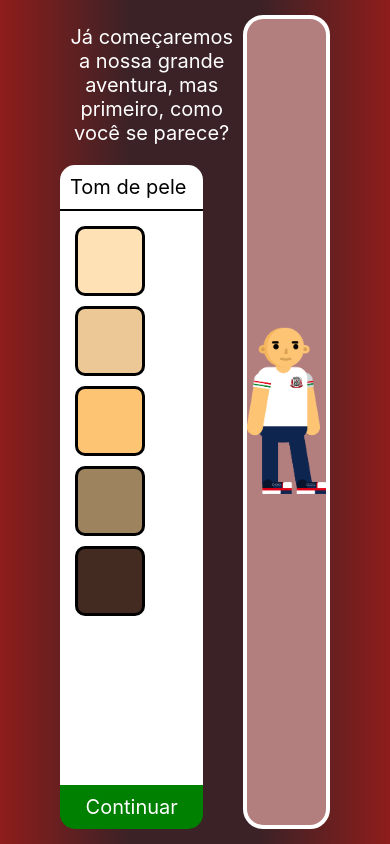
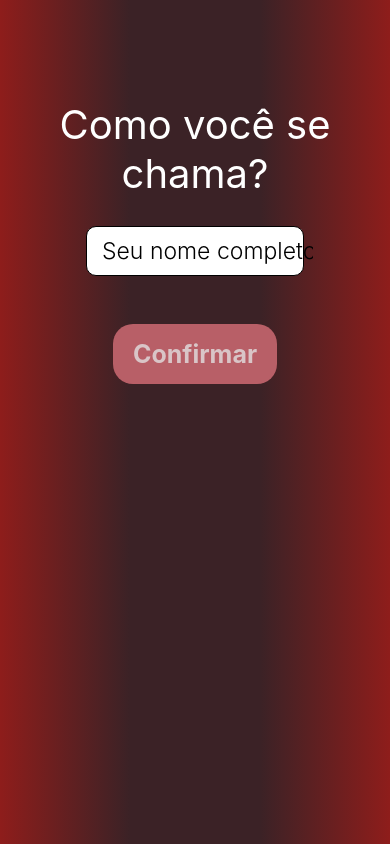
Before and after one commit to LuizAugustoGrein/mafra-le, a React Native app: screen /NamePage in a window 390 px wide. Built offline with nearby package versions, Linux system fonts and the light colour scheme.

Commit message:
auth-save

```diff
--- a/App.js
+++ b/App.js
@@ -8,6 +8,7 @@ import SplashScreenPage from './src/screens/SplashScreenPage';
 import HomePage from './src/screens/HomePage';
 import EnterFormPage from './src/screens/EnterFormPage';
 import AvatarPage from './src/screens/AvatarPage';
+import NamePage from './src/screens/NamePage';
 
 const Stack = createNativeStackNavigator();
 
@@ -17,11 +18,12 @@ export default function App() {
   return (
     <NavigationContainer>
       <AuthProvider>
-        <Stack.Navigator screenOptions={{ headerShown: false }} initialRouteName='AvatarPage' >
+        <Stack.Navigator screenOptions={{ headerShown: false }} initialRouteName='SplashScreenPage' >
           <Stack.Screen name={"SplashScreenPage"} component={SplashScreenPage} />
           <Stack.Screen name={"HomePage"} component={HomePage} />
           <Stack.Screen name={"EnterFormPage"} component={EnterFormPage} />
           <Stack.Screen name={"AvatarPage"} component={AvatarPage} />
+          <Stack.Screen name={"NamePage"} component={NamePage} />
         </Stack.Navigator>
       </AuthProvider>
     </NavigationContainer>
--- a/package.json
+++ b/package.json
@@ -13,6 +13,7 @@
     "@react-navigation/drawer": "^6.6.9",
     "@react-navigation/native": "^6.1.12",
     "@react-navigation/native-stack": "^6.9.20",
+    "axios": "^1.6.8",
     "expo": "~50.0.7",
     "expo-linear-gradient": "^12.7.2",
     "expo-screen-orientation": "^6.4.1",
--- a/src/contexts/auth.js
+++ b/src/contexts/auth.js
@@ -1,6 +1,7 @@
 import React, { createContext, useState, useEffect } from 'react';
 import { useNavigation } from '@react-navigation/native';
 import AsyncStorage from '@react-native-async-storage/async-storage';
+import axios from 'axios';
 
 export const AuthContext = createContext();
 
@@ -11,20 +12,80 @@ function AuthProvider({children}) {
     const [user, setUser] = useState();
 
     async function verifyLogin (registrationNumber = null, schoolClass = null) {
-        await AsyncStorage.setItem('registrationNumber', '');
-        await AsyncStorage.setItem('schoolClass', '');
+        // await AsyncStorage.setItem('registrationNumber', '');
+        // await AsyncStorage.setItem('schoolClass', '');
         if (registrationNumber && schoolClass) {
-            // login pelo form
-            await AsyncStorage.setItem('registrationNumber', registrationNumber);
-            await AsyncStorage.setItem('schoolClass', schoolClass.toString());
-            navigation.navigate('AvatarPage');
+            const response = await axios.post('https://luizgrein.com/projects/mafra-le/api/users/login', {
+                registration_number: registrationNumber,
+                class: schoolClass
+            });
+            if (response.data.success) {
+                setUser(response.data.user);
+                await AsyncStorage.setItem('registrationNumber', registrationNumber);
+                await AsyncStorage.setItem('schoolClass', schoolClass.toString());
+                if (!response.data.user.avatar_skin) {
+                    navigation.navigate('AvatarPage');
+                } else if (!response.data.user.name) {
+                    navigation.navigate('NamePage');
+                }
+            }
         } else {
             const storageRegistrationNumber = await AsyncStorage.getItem('registrationNumber');
             const storageSchoolClass = await AsyncStorage.getItem('schoolClass');
             if (storageRegistrationNumber && storageSchoolClass) {
-                navigation.navigate('AvatarPage');
+                const response = await axios.post('https://luizgrein.com/projects/mafra-le/api/users/login', {
+                    registration_number: storageRegistrationNumber,
+                    class: Number(storageSchoolClass)
+                });
+                if (response.data.success) {
+                    setUser(response.data.user);
+                    if (!response.data.user.avatar_skin) {
+                        navigation.navigate('AvatarPage');
+                    } else if (!response.data.user.name) {
+                        navigation.navigate('NamePage');
+                    }
+                }
             } else {
                 navigation.navigate('HomePage');
+            }
+        }
+    }
+
+    async function updateName (name) {
+        if (user.id && name) {
+            const response = await axios.post('https://luizgrein.com/projects/mafra-le/api/users/save-name', {
+                registration_number: user.registration_number,
+                class: user.class,
+                name: name
+            });
+            if (response.data.success) {
+                setUser(response.data.user);
+            }
+        }
+    }
+
+    async function updateAvatar (avatarSkin, avatarEye, avatarHair, avatarHairColor) {
+        console.log({
+            registration_number: user.registration_number,
+            class: user.class,
+            avatar_skin: avatarSkin,
+            avatar_eye: avatarEye,
+            avatar_hair: avatarHair,
+            avatarHairColor: avatarHairColor
+        });
+        if (user.id && avatarSkin && avatarEye && avatarHairColor) {
+            const response = await axios.post('https://luizgrein.com/projects/mafra-le/api/users/save-avatar', {
+                registration_number: user.registration_number,
+                class: user.class,
+                avatar_skin: avatarSkin,
+                avatar_eye: avatarEye,
+                avatar_hair: avatarHair || 0,
+                avatar_hair_color: avatarHairColor
+            });
+            if (response.data.success) {
+                setUser(response.data.user);
+                console.log('deu certo o avatar');
+                navigation.navigate('NamePage');
             }
         }
     }
@@ -36,8 +97,10 @@ function AuthProvider({children}) {
     return (
         <AuthContext.Provider value={{
             verifyLogin,
+            updateName,
+            updateAvatar,
             signOut,
-            user, setUser
+            user
         }}>
             {children}
         </AuthContext.Provider>
--- a/src/screens/AvatarPage.js
+++ b/src/screens/AvatarPage.js
@@ -1,17 +1,15 @@
-import { StatusBar } from 'expo-status-bar';
 import { StyleSheet, Text, View, ScrollView, React } from 'react-native';
 import { LinearGradient } from 'expo-linear-gradient';
 import { Image, TouchableOpacity } from 'react-native';
-import { useCallback, useEffect, useState } from 'react';
-import CustomButton from '../components/CustomButton';
+import { useCallback, useEffect, useState, useContext } from 'react';
 import WelcomeDescription from '../components/WelcomeDescription';
-import LogoImage from '../components/LogoImage';
-import { CustomTextInput } from '../components/CustomTextInput';
 import * as ScreenOrientation from "expo-screen-orientation";
 
 import { useNavigation } from '@react-navigation/native';
 
 import { useFocusEffect } from '@react-navigation/native';
+
+import { AuthContext } from '../contexts/auth';
 
 import SkinColor from '../avatar/SkinColor';
 import Hair from '../avatar/Hair';
@@ -26,10 +24,12 @@ const hairImages = {
 
 export default function AvatarPage () {
 
+  const { updateAvatar } = useContext(AuthContext);
+
   const [skinColor, setSkinColor] = useState(3);
-  const [eyeColor, setEyeColor] = useState(0);
+  const [eyeColor, setEyeColor] = useState(10);
   const [hairType, setHairType] = useState(0);
-  const [hairColor, setHairColor] = useState(0);
+  const [hairColor, setHairColor] = useState(10);
 
   const [step, setStep] = useState(1);
 
@@ -64,11 +64,11 @@ export default function AvatarPage () {
                 </View>
                 <ScrollView style={styles.choseOptionScroll}>
                   <View style={styles.choseOptionContent}>
-                    <TouchableOpacity style={[styles.skinOption, { backgroundColor: '#FFE1B6' }]} onPress={() => setSkinColor(1)}></TouchableOpacity>
-                    <TouchableOpacity style={[styles.skinOption, { backgroundColor: '#EBC896' }]} onPress={() => setSkinColor(2)}></TouchableOpacity>
-                    <TouchableOpacity style={[styles.skinOption, { backgroundColor: '#FDC473' }]} onPress={() => setSkinColor(3)}></TouchableOpacity>
-                    <TouchableOpacity style={[styles.skinOption, { backgroundColor: '#9D835E' }]} onPress={() => setSkinColor(4)}></TouchableOpacity>
-                    <TouchableOpacity style={[styles.skinOption, { backgroundColor: '#442B22' }]} onPress={() => setSkinColor(5)}></TouchableOpacity>
+                    <TouchableOpacity style={[styles.avatarOption, { backgroundColor: '#FFE1B6' }, (skinColor == 1) ? styles.avatarOptionSelected : {}]} onPress={() => setSkinColor(1)}></TouchableOpacity>
+                    <TouchableOpacity style={[styles.avatarOption, { backgroundColor: '#EBC896' }, (skinColor == 2) ? styles.avatarOptionSelected : {}]} onPress={() => setSkinColor(2)}></TouchableOpacity>
+                    <TouchableOpacity style={[styles.avatarOption, { backgroundColor: '#FDC473' }, (skinColor == 3) ? styles.avatarOptionSelected : {}]} onPress={() => setSkinColor(3)}></TouchableOpacity>
+                    <TouchableOpacity style={[styles.avatarOption, { backgroundColor: '#9D835E' }, (skinColor == 4) ? styles.avatarOptionSelected : {}]} onPress={() => setSkinColor(4)}></TouchableOpacity>
+                    <TouchableOpacity style={[styles.avatarOption, { backgroundColor: '#442B22' }, (skinColor == 5) ? styles.avatarOptionSelected : {}]} onPress={() => setSkinColor(5)}></TouchableOpacity>
                   </View>
                 </ScrollView>
               </>
@@ -80,16 +80,16 @@ export default function AvatarPage () {
                 </View>
                 <ScrollView style={styles.choseOptionScroll}>
                   <View style={styles.choseOptionContent}>
-                    <TouchableOpacity style={[styles.skinOption, { backgroundColor: '#663300' }]} onPress={() => setEyeColor(1)}></TouchableOpacity>
-                    <TouchableOpacity style={[styles.skinOption, { backgroundColor: '#0000FF' }]} onPress={() => setEyeColor(2)}></TouchableOpacity>
-                    <TouchableOpacity style={[styles.skinOption, { backgroundColor: '#008000' }]} onPress={() => setEyeColor(3)}></TouchableOpacity>
-                    <TouchableOpacity style={[styles.skinOption, { backgroundColor: '#808080' }]} onPress={() => setEyeColor(4)}></TouchableOpacity>
-                    <TouchableOpacity style={[styles.skinOption, { backgroundColor: '#FFBF00' }]} onPress={() => setEyeColor(5)}></TouchableOpacity>
-                    <TouchableOpacity style={[styles.skinOption, { backgroundColor: '#D4AF37' }]} onPress={() => setEyeColor(6)}></TouchableOpacity>
-                    <TouchableOpacity style={[styles.skinOption, { backgroundColor: '#996633' }]} onPress={() => setEyeColor(7)}></TouchableOpacity>
-                    <TouchableOpacity style={[styles.skinOption, { backgroundColor: '#8A2BE2' }]} onPress={() => setEyeColor(8)}></TouchableOpacity>
-                    <TouchableOpacity style={[styles.skinOption, { backgroundColor: '#FF0000' }]} onPress={() => setEyeColor(9)}></TouchableOpacity>
-                    <TouchableOpacity style={[styles.skinOption, { backgroundColor: '#000000' }]} onPress={() => setEyeColor(10)}></TouchableOpacity>
+                    <TouchableOpacity style={[styles.avatarOption, { backgroundColor: '#663300' }, (eyeColor == 1) ? styles.avatarOptionSelected : {}]} onPress={() => setEyeColor(1)}></TouchableOpacity>
+                    <TouchableOpacity style={[styles.avatarOption, { backgroundColor: '#0000FF' }, (eyeColor == 2) ? styles.avatarOptionSelected : {}]} onPress={() => setEyeColor(2)}></TouchableOpacity>
+                    <TouchableOpacity style={[styles.avatarOption, { backgroundColor: '#008000' }, (eyeColor == 3) ? styles.avatarOptionSelected : {}]} onPress={() => setEyeColor(3)}></TouchableOpacity>
+                    <TouchableOpacity style={[styles.avatarOption, { backgroundColor: '#808080' }, (eyeColor == 4) ? styles.avatarOptionSelected : {}]} onPress={() => setEyeColor(4)}></TouchableOpacity>
+                    <TouchableOpacity style={[styles.avatarOption, { backgroundColor: '#FFBF00' }, (eyeColor == 5) ? styles.avatarOptionSelected : {}]} onPress={() => setEyeColor(5)}></TouchableOpacity>
+                    <TouchableOpacity style={[styles.avatarOption, { backgroundColor: '#D4AF37' }, (eyeColor == 6) ? styles.avatarOptionSelected : {}]} onPress={() => setEyeColor(6)}></TouchableOpacity>
+                    <TouchableOpacity style={[styles.avatarOption, { backgroundColor: '#996633' }, (eyeColor == 7) ? styles.avatarOptionSelected : {}]} onPress={() => setEyeColor(7)}></TouchableOpacity>
+                    <TouchableOpacity style={[styles.avatarOption, { backgroundColor: '#8A2BE2' }, (eyeColor == 8) ? styles.avatarOptionSelected : {}]} onPress={() => setEyeColor(8)}></TouchableOpacity>
+                    <TouchableOpacity style={[styles.avatarOption, { backgroundColor: '#FF0000' }, (eyeColor == 9) ? styles.avatarOptionSelected : {}]} onPress={() => setEyeColor(9)}></TouchableOpacity>
+                    <TouchableOpacity style={[styles.avatarOption, { backgroundColor: '#000000' }, (eyeColor == 10) ? styles.avatarOptionSelected : {}]} onPress={() => setEyeColor(10)}></TouchableOpacity>
                   </View>
                 </ScrollView>
               </>
@@ -101,26 +101,26 @@ export default function AvatarPage () {
                 </View>
                 <ScrollView style={styles.choseOptionScroll}>
                   <View style={styles.choseOptionContent}>
-                    <TouchableOpacity style={[styles.hairOption, { backgroundColor: '#ccc' } ]} onPress={() => setHairType(1)}>
+                    <TouchableOpacity style={[styles.hairOption, { backgroundColor: '#ccc' }, (hairType == 1) ? styles.avatarOptionSelected : {} ]} onPress={() => setHairType(1)}>
                       <Image source={hairImages['hair1']} resizeMode="contain" style={{
                         width: '110%',
                         maxHeight: '280%'
                       }} />
                     </TouchableOpacity>
-                    <TouchableOpacity style={[styles.hairOption, { backgroundColor: '#ccc' } ]} onPress={() => setHairType(2)}>
+                    <TouchableOpacity style={[styles.hairOption, { backgroundColor: '#ccc' }, (hairType == 2) ? styles.avatarOptionSelected : {} ]} onPress={() => setHairType(2)}>
                       <Image source={hairImages['hair2']} resizeMode="contain" style={{
                         width: '110%',
                         maxHeight: '280%'
                       }} />
                     </TouchableOpacity>
-                    <TouchableOpacity style={[styles.hairOption, { backgroundColor: '#ccc' } ]} onPress={() => setHairType(3)}>
+                    <TouchableOpacity style={[styles.hairOption, { backgroundColor: '#ccc' }, (hairType == 3) ? styles.avatarOptionSelected : {} ]} onPress={() => setHairType(3)}>
                       <Image source={hairImages['hair3']} resizeMode="contain" style={{
                         width: '110%',
                         maxHeight: '280%',
                         marginLeft: 5
                       }} />
                     </TouchableOpacity>
-                    <TouchableOpacity style={[styles.hairOption, { backgroundColor: '#ccc' } ]} onPress={() => setHairType(4)}>
+                    <TouchableOpacity style={[styles.hairOption, { backgroundColor: '#ccc' }, (hairType == 4) ? styles.avatarOptionSelected : {} ]} onPress={() => setHairType(4)}>
                       <Image source={hairImages['hair4']} resizeMode="contain" style={{
                         width: '110%',
                         maxHeight: '280%'
@@ -137,23 +137,55 @@ export default function AvatarPage () {
                 </View>
                 <ScrollView style={styles.choseOptionScroll}>
                   <View style={styles.choseOptionContent}>
-                    <TouchableOpacity style={[styles.skinOption, { backgroundColor: '#663300' }]} onPress={() => setHairColor(1)}></TouchableOpacity>
-                    <TouchableOpacity style={[styles.skinOption, { backgroundColor: '#0000FF' }]} onPress={() => setHairColor(2)}></TouchableOpacity>
-                    <TouchableOpacity style={[styles.skinOption, { backgroundColor: '#008000' }]} onPress={() => setHairColor(3)}></TouchableOpacity>
-                    <TouchableOpacity style={[styles.skinOption, { backgroundColor: '#808080' }]} onPress={() => setHairColor(4)}></TouchableOpacity>
-                    <TouchableOpacity style={[styles.skinOption, { backgroundColor: '#FFBF00' }]} onPress={() => setHairColor(5)}></TouchableOpacity>
-                    <TouchableOpacity style={[styles.skinOption, { backgroundColor: '#D4AF37' }]} onPress={() => setHairColor(6)}></TouchableOpacity>
-                    <TouchableOpacity style={[styles.skinOption, { backgroundColor: '#996633' }]} onPress={() => setHairColor(7)}></TouchableOpacity>
-                    <TouchableOpacity style={[styles.skinOption, { backgroundColor: '#8A2BE2' }]} onPress={() => setHairColor(8)}></TouchableOpacity>
-                    <TouchableOpacity style={[styles.skinOption, { backgroundColor: '#FF0000' }]} onPress={() => setHairColor(9)}></TouchableOpacity>
-                    <TouchableOpacity style={[styles.skinOption, { backgroundColor: '#000000' }]} onPress={() => setHairColor(10)}></TouchableOpacity>
+                    <TouchableOpacity style={[styles.avatarOption, { backgroundColor: '#663300' }, (hairColor == 1) ? styles.avatarOptionSelected : {}]} onPress={() => setHairColor(1)}></TouchableOpacity>
+                    <TouchableOpacity style={[styles.avatarOption, { backgroundColor: '#0000FF' }, (hairColor == 2) ? styles.avatarOptionSelected : {}]} onPress={() => setHairColor(2)}></TouchableOpacity>
+                    <TouchableOpacity style={[styles.avatarOption, { backgroundColor: '#008000' }, (hairColor == 3) ? styles.avatarOptionSelected : {}]} onPress={() => setHairColor(3)}></TouchableOpacity>
+                    <TouchableOpacity style={[styles.avatarOption, { backgroundColor: '#808080' }, (hairColor == 4) ? styles.avatarOptionSelected : {}]} onPress={() => setHairColor(4)}></TouchableOpacity>
+                    <TouchableOpacity style={[styles.avatarOption, { backgroundColor: '#FFBF00' }, (hairColor == 5) ? styles.avatarOptionSelected : {}]} onPress={() => setHairColor(5)}></TouchableOpacity>
+                    <TouchableOpacity style={[styles.avatarOption, { backgroundColor: '#D4AF37' }, (hairColor == 6) ? styles.avatarOptionSelected : {}]} onPress={() => setHairColor(6)}></TouchableOpacity>
+                    <TouchableOpacity style={[styles.avatarOption, { backgroundColor: '#996633' }, (hairColor == 7) ? styles.avatarOptionSelected : {}]} onPress={() => setHairColor(7)}></TouchableOpacity>
+                    <TouchableOpacity style={[styles.avatarOption, { backgroundColor: '#8A2BE2' }, (hairColor == 8) ? styles.avatarOptionSelected : {}]} onPress={() => setHairColor(8)}></TouchableOpacity>
+                    <TouchableOpacity style={[styles.avatarOption, { backgroundColor: '#FF0000' }, (hairColor == 9) ? styles.avatarOptionSelected : {}]} onPress={() => setHairColor(9)}></TouchableOpacity>
+                    <TouchableOpacity style={[styles.avatarOption, { backgroundColor: '#000000' }, (hairColor == 10) ? styles.avatarOptionSelected : {}]} onPress={() => setHairColor(10)}></TouchableOpacity>
                   </View>
                 </ScrollView>
               </>
             }
-            <TouchableOpacity style={[styles.confirmButton]} onPress={() => { setStep(step + 1); }}>
-                <Text style={styles.confirmButtonText}>Continuar</Text>
-            </TouchableOpacity>
+            {(step == 1) &&
+              <TouchableOpacity style={[styles.confirmButton]} onPress={() => { setStep(step + 1); }}>
+                  <Text style={styles.confirmButtonText}>Continuar</Text>
+              </TouchableOpacity>
+            }
+            {(step == 2) &&
+              <View style={{ display: 'flex', flexDirection: 'row', marginRight: 40 }}>
+                <TouchableOpacity style={[styles.backButtonHalf]} onPress={() => { setStep(step - 1); }}>
+                  <Text style={styles.confirmButtonText}>Voltar</Text>
+                </TouchableOpacity>
+                <TouchableOpacity style={[styles.confirmButtonHalf]} onPress={() => { setStep(step + 1); }}>
+                  <Text style={styles.confirmButtonText}>Continuar</Text>
+                </TouchableOpacity>
+              </View>
+            }
+            {(step == 3) &&
+              <View style={{ display: 'flex', flexDirection: 'row', marginRight: 40 }}>
+                <TouchableOpacity style={[styles.backButtonHalf]} onPress={() => { setStep(step - 1); }}>
+                  <Text style={styles.confirmButtonText}>Voltar</Text>
+                </TouchableOpacity>
+                <TouchableOpacity style={[styles.confirmButtonHalf]} onPress={() => { setStep(step + 1); }}>
+                  <Text style={styles.confirmButtonText}>Continuar</Text>
+                </TouchableOpacity>
+              </View>
+            }
+            {(step == 4) &&
+              <View style={{ display: 'flex', flexDirection: 'row', marginRight: 40 }}>
+                <TouchableOpacity style={[styles.backButtonHalf]} onPress={() => { setStep(step - 1); }}>
+                  <Text style={styles.confirmButtonText}>Voltar</Text>
+                </TouchableOpacity>
+                <TouchableOpacity style={[styles.confirmButtonHalf]} onPress={() => { updateAvatar(skinColor, eyeColor, hairType, hairColor) }}>
+                  <Text style={styles.confirmButtonText}>Confirmar</Text>
+                </TouchableOpacity>
+              </View>
+            }
         </View>
         <View style={styles.previewSection}>
           <SkinColor skinOption={skinColor}></SkinColor>
@@ -243,13 +275,17 @@ const styles = StyleSheet.create({
         height: '100%',
         resizeMode: 'contain',
     },
-    skinOption: {
+    avatarOption: {
         width: 70,
         height: 70,
         margin: 5,
         borderWidth: 3,
         borderColor: 'black',
         borderRadius: 10
+    },
+    avatarOptionSelected: {
+      borderWidth: 5,
+      borderColor: 'green'
     },
     hairOption: {
       width: 100,
@@ -266,6 +302,18 @@ const styles = StyleSheet.create({
         borderBottomLeftRadius: 15,
         borderBottomRightRadius: 15,
     },
+    backButtonHalf: {
+      backgroundColor: '#383838',
+      padding: 10,
+      width: '50%',
+      borderBottomLeftRadius: 15,
+    },
+    confirmButtonHalf: {
+      backgroundColor: 'green',
+      padding: 10,
+      width: '50%',
+      borderBottomRightRadius: 15,
+    },
     confirmButtonText: {
         color: 'white',
         textAlign: 'center',
--- /dev/null
+++ b/src/screens/NamePage.js
@@ -0,0 +1,94 @@
+import { StatusBar } from 'expo-status-bar';
+import { StyleSheet, Text, View, ScrollView, React } from 'react-native';
+import { LinearGradient } from 'expo-linear-gradient';
+import { Image, TouchableOpacity } from 'react-native';
+import { useCallback, useEffect, useState, useContext } from 'react';
+import CustomButton from '../components/CustomButton';
+import WelcomeDescription from '../components/WelcomeDescription';
+import LogoImage from '../components/LogoImage';
+import { CustomTextInput } from '../components/CustomTextInput';
+import * as ScreenOrientation from "expo-screen-orientation";
+
+import { useNavigation } from '@react-navigation/native';
+
+import { useFocusEffect } from '@react-navigation/native';
+
+import { AuthContext } from '../contexts/auth';
+
+export default function NamePage () {
+
+    const { updateName } = useContext(AuthContext);
+
+    const [name, setName] = useState();
+
+    const [isFormOK, setIsFormOK] = useState(false);
+
+    async function lockOrientation () {
+        await ScreenOrientation.lockAsync(
+            ScreenOrientation.OrientationLock.LANDSCAPE
+        );
+    }
+
+    useFocusEffect(
+        useCallback(() => {
+            lockOrientation();
+        }, [])
+    );
+
+    useEffect(() => {
+        if (name && name.length > 6) {
+          setIsFormOK(true);
+        } else {
+          setIsFormOK(false);
+        }
+    }, [name]);
+
+    return (
+        <View style={styles.container}>
+        <LinearGradient
+            colors={['rgba(142,29,27,1)', 'rgba(59,34,38,1)', 'rgba(59,34,38,1)', 'rgba(142,29,27,1)']}
+            style={styles.main}
+            start={[1, 0]}
+            end={[0, 0]}
+        >
+            <Text style={styles.title}>Como você se chama?</Text>
+            <View style={styles.nameForm}>
+                <CustomTextInput placeholder={'Seu nome completo.'} state={name} setState={setName} maxLength={100} ></CustomTextInput>
+                <CustomButton text="Confirmar" action={() => updateName(name)} disabled={!isFormOK} ></CustomButton>
+            </View>
+        </LinearGradient>
+        </View>
+    );
+}
+
+const styles = StyleSheet.create({
+    container: {
+        flex: 1,
+        backgroundColor: 'rgb(142,29,27)'
+    },
+    main: {
+        flex: 1
+    },
+    title: {
+        textAlign: 'center',
+        marginTop: 100,
+        color: 'white',
+        fontSize: 40
+    },
+    nameForm: {
+        width: '60%',
+        alignSelf: 'center'
+    },
+    confirmButton: {
+        backgroundColor: 'green',
+        marginRight: 40,
+        padding: 10,
+        borderBottomLeftRadius: 15,
+        borderBottomRightRadius: 15,
+    },
+    confirmButtonText: {
+        color: 'white',
+        textAlign: 'center',
+        fontSize: 20
+    }
+});
```
Also changed, not shown: 1 other file (tests, documents, lock files or other folders).
